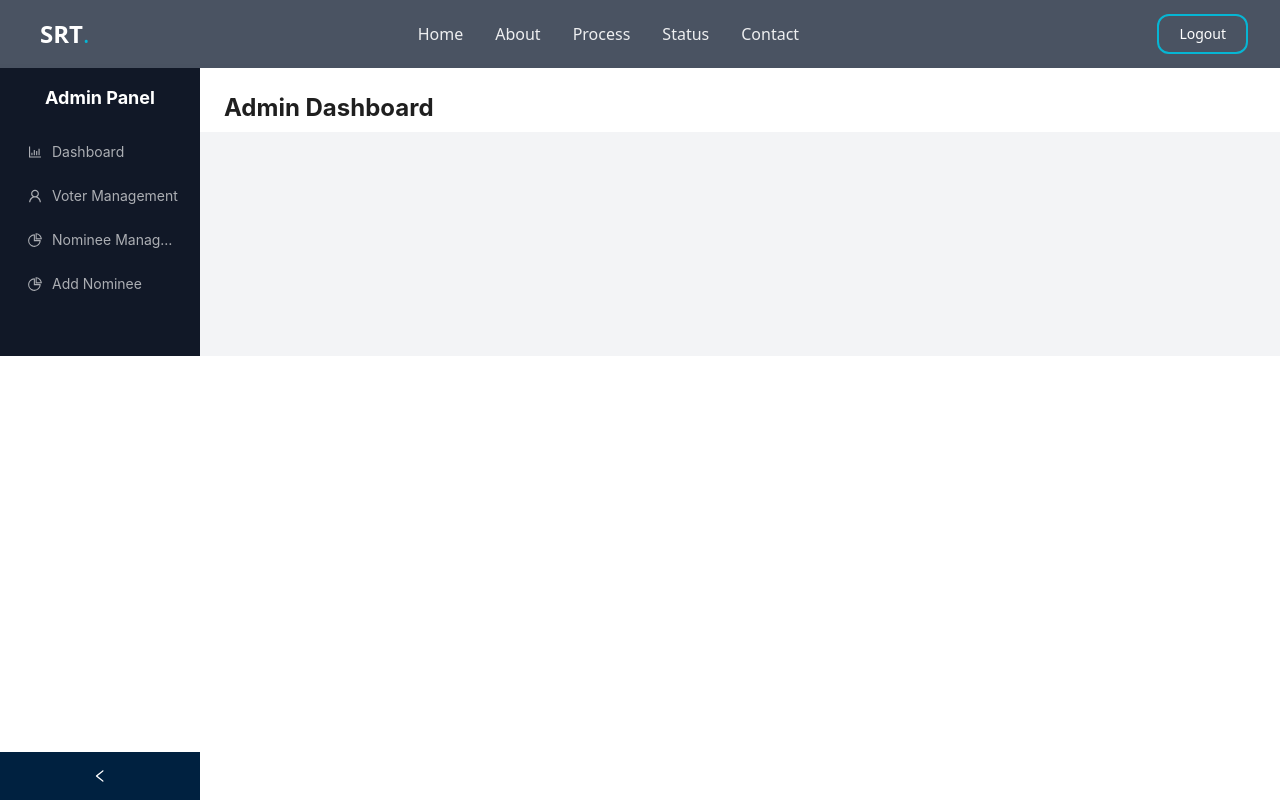
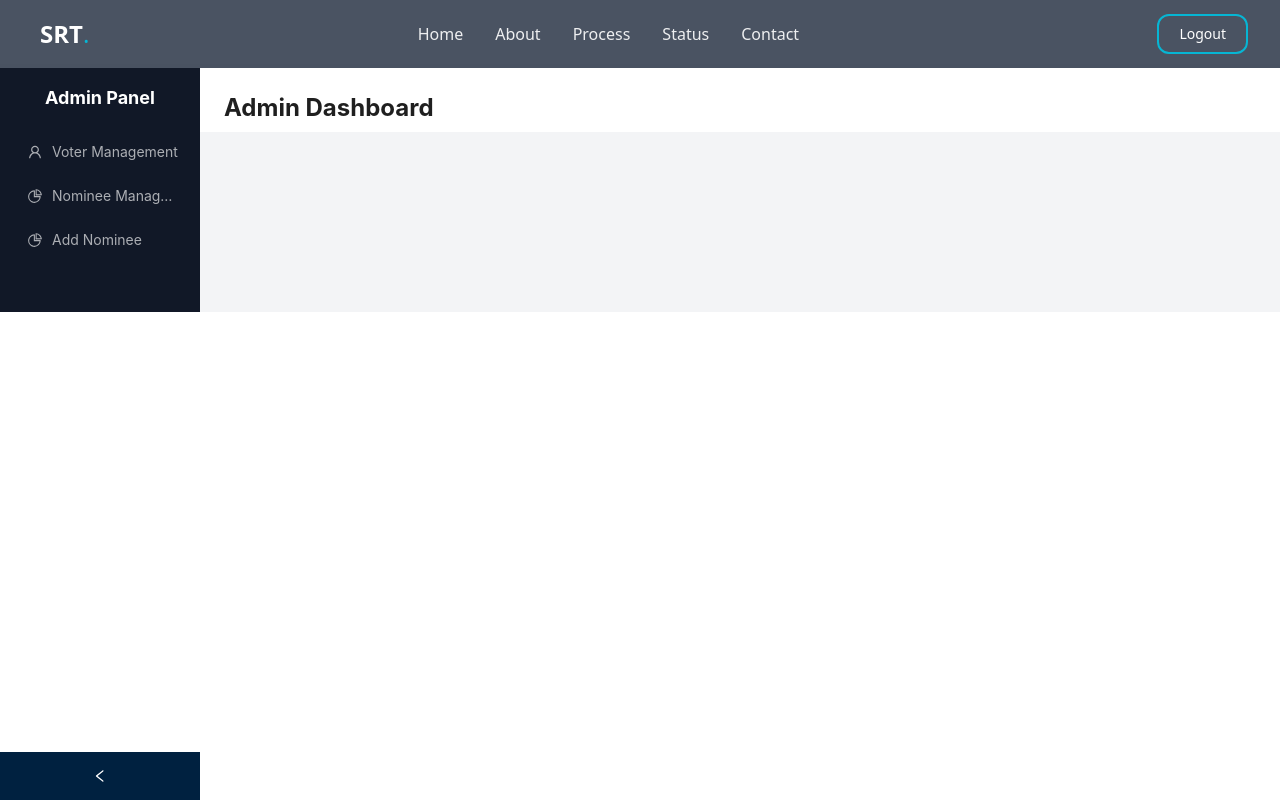
Before and after one commit to sofimes/e-voting, a React (Create React App) app in the folder client/: page /admin-dashboard in a window 1280 px wide. Built offline with nearby package versions, Linux system fonts and the light colour scheme; sample sign-in values are in the browser's storage.

Commit message:
removed unused menu item in AdminDashboard`

```diff
--- a/client/src/pages/AdminDashboard.jsx
+++ b/client/src/pages/AdminDashboard.jsx
@@ -36,9 +36,9 @@ const AdminLayout = () => {
             Admin Panel
           </div>
           <Menu theme="dark" mode="inline" className="bg-gray-900">
-            <Menu.Item key="1" icon={<BarChartOutlined />}>
+            {/* <Menu.Item key="1" icon={<BarChartOutlined />}>
               <Link to="/admin-dashboard/dashboard">Dashboard</Link>
-            </Menu.Item>
+            </Menu.Item> */}
             <Menu.Item key="2" icon={<UserOutlined />}>
               <Link to="/admin-dashboard/voter-management">
                 Voter Management
```
